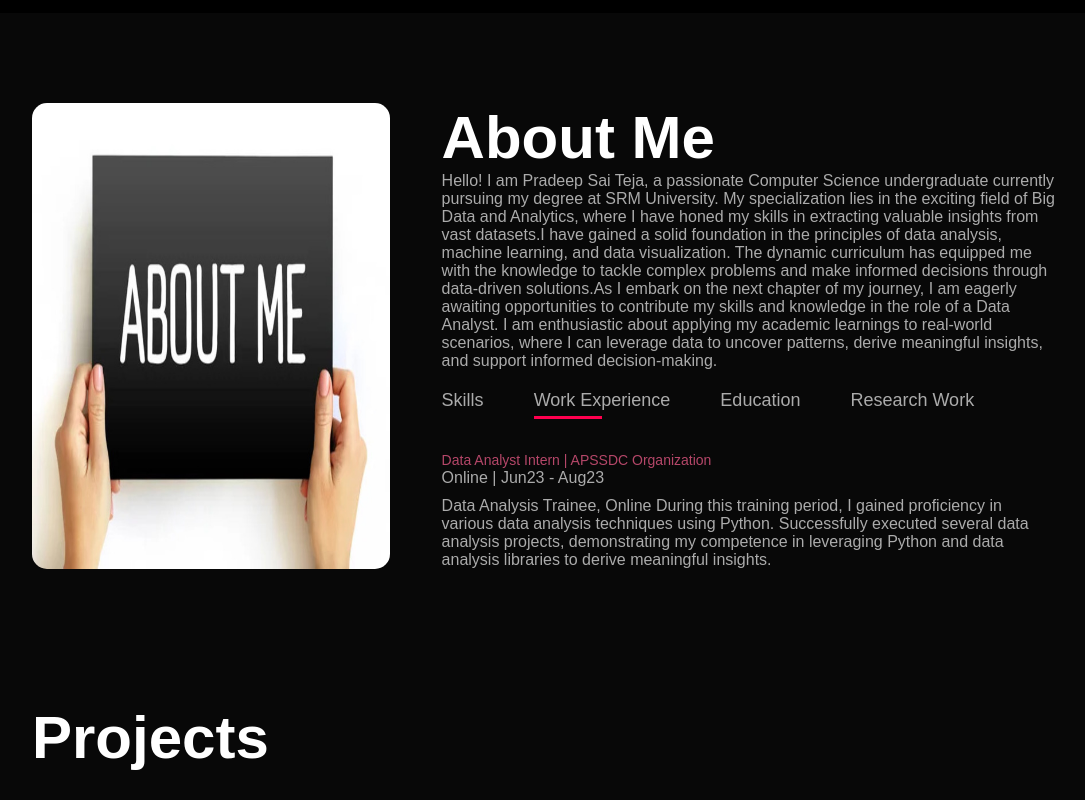
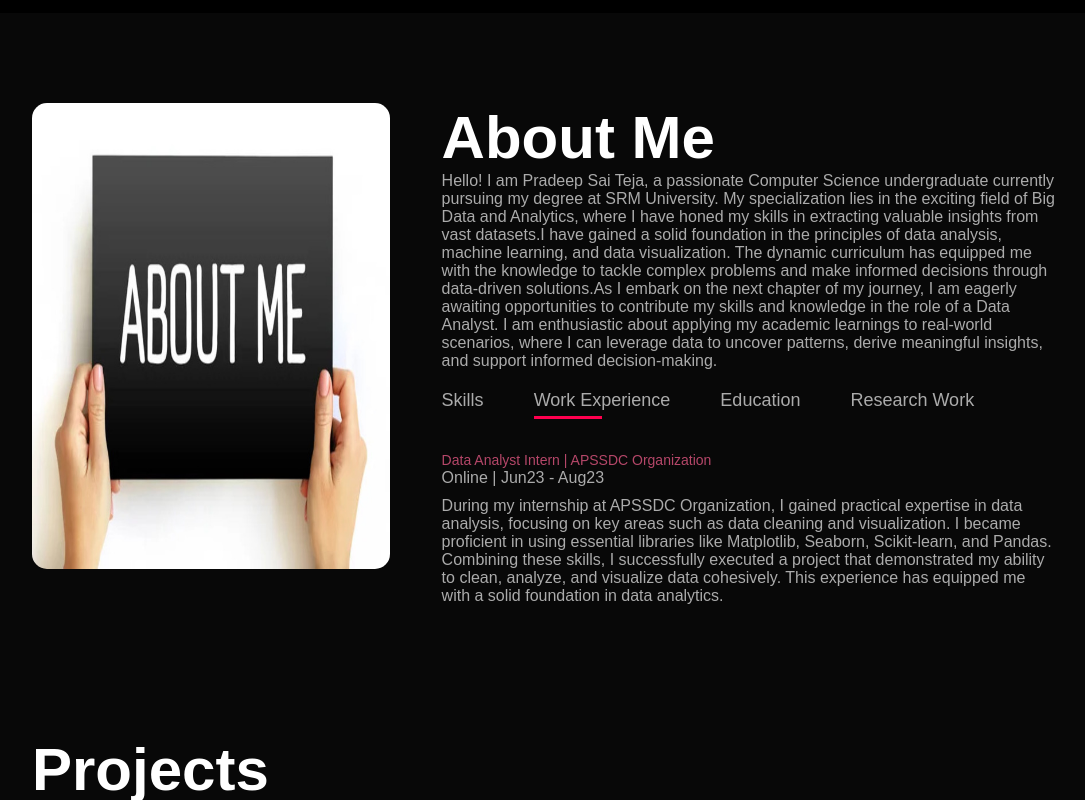
Before and after one commit to pradeepsaitej/Portfolio, a plain HTML site: page index.html in a window 1280 px wide. Both pictures are taken after a click on the element "Work Experience". Shown: the part 787-1587 px from the top of the page, without its empty margins (96-1181 px from the left). Drawn offline with Linux system fonts and the light colour scheme.

Commit message:
Update index.html

```diff
--- a/index.html
+++ b/index.html
@@ -65,11 +65,11 @@
                     <ul>
                         <li><span>Data Analyst Intern | APSSDC Organization</span><br>Online | Jun23 - Aug23</li>
                         <p>
-                            Data Analysis Trainee, Online During this training period,
-                            I gained proficiency in various data analysis techniques using Python.
-                            Successfully executed several data analysis projects,
-                            demonstrating my competence in leveraging Python
-                            and data analysis libraries to derive meaningful insights.
+                            During my internship at APSSDC Organization, I gained practical expertise in data analysis, focusing
+                            on key areas such as data cleaning and visualization. I became proficient in using essential libraries
+                            like Matplotlib, Seaborn, Scikit-learn, and Pandas. Combining these skills, I successfully executed a
+                            project that demonstrated my ability to clean, analyze, and visualize data cohesively. This experience
+                            has equipped me with a solid foundation in data analytics.
                         </p>
                     </ul>
                     </div>
```
